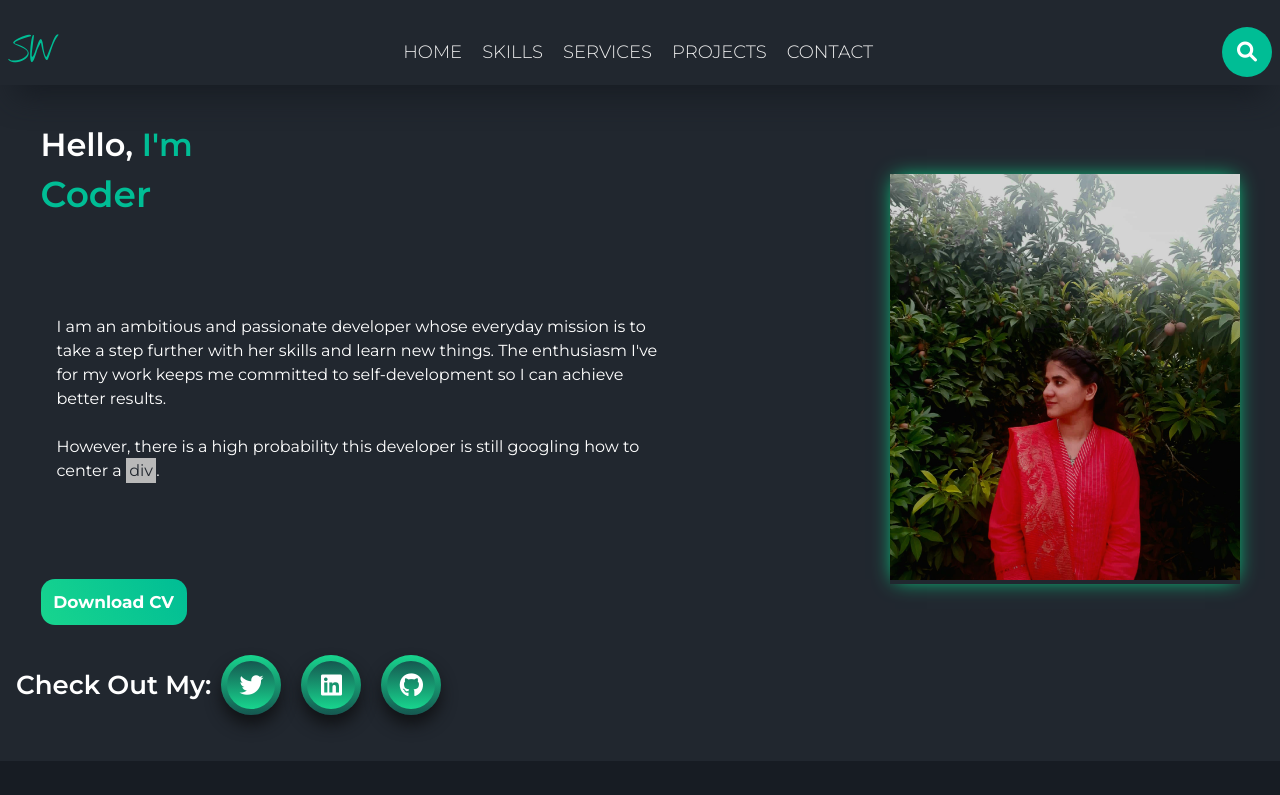
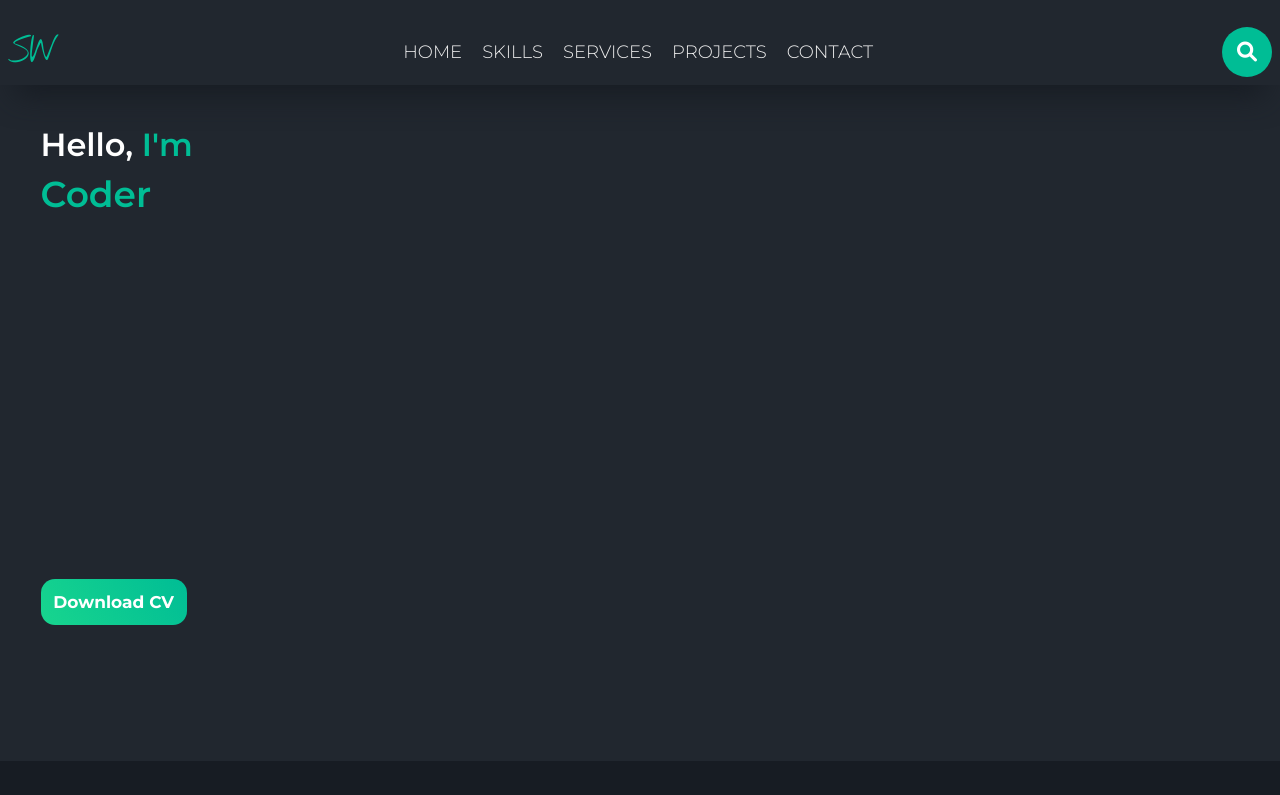
Before and after one commit to sidramwaseem/Portfolio, a React (Create React App) app: page / in a window 1280 px wide. Shown: the top 795 px of the page. Built offline with nearby package versions, Linux system fonts and the light colour scheme.

Commit message:
add scroll reveal

```diff
--- a/src/components/Home/Home.jsx
+++ b/src/components/Home/Home.jsx
@@ -1,6 +1,7 @@
 import React from "react";
 import "./Home.css";
 import profileImg from "../../assets/profile-img.jpg";
+import "../../script.js"
 
 function Home() {
   return (
@@ -10,8 +11,8 @@ function Home() {
           <span className="logo-name">SW</span>
         </aside>
         <input type="checkbox" id="nav-check" />
-        <div class="nav-btn">
-          <label for="nav-check">
+        <div className="nav-btn">
+          <label htmlFor="nav-check">
             <span></span>
             <span></span>
             <span></span>
@@ -25,8 +26,8 @@ function Home() {
           <a href="#projects">Projects</a>
           <a href="#contact">Contact</a>
         </div>
-        <div class="search-box">
-          <button class="btn-search">
+        <div className="search-box">
+          <button className="btn-search">
             <i class="fas fa-search"></i>
           </button>
           <input
@@ -56,7 +57,7 @@ function Home() {
             </div>
           </h4>
         </blockquote>
-        <div className="para">
+        <div className="para reveal">
           <p>
             I am an ambitious and passionate developer whose everyday mission
             is to take a step further with her skills and learn new things.
@@ -71,11 +72,11 @@ function Home() {
         </div>
         <button className="btn" > <a href="../../assets/CV.pdf" title="CV" download>Download CV</a></button>
       </article>
-      <figure className="profile-figure">
+      <figure className="profile-figure reveal">
         <img src={profileImg} alt="Profile" className="profile-img" />
       </figure>
       </main>
-      <div className="socials-list">
+      <div className="socials-list reveal">
       <ul className="social">
       <li>Check Out My:</li>
         <li>
```
